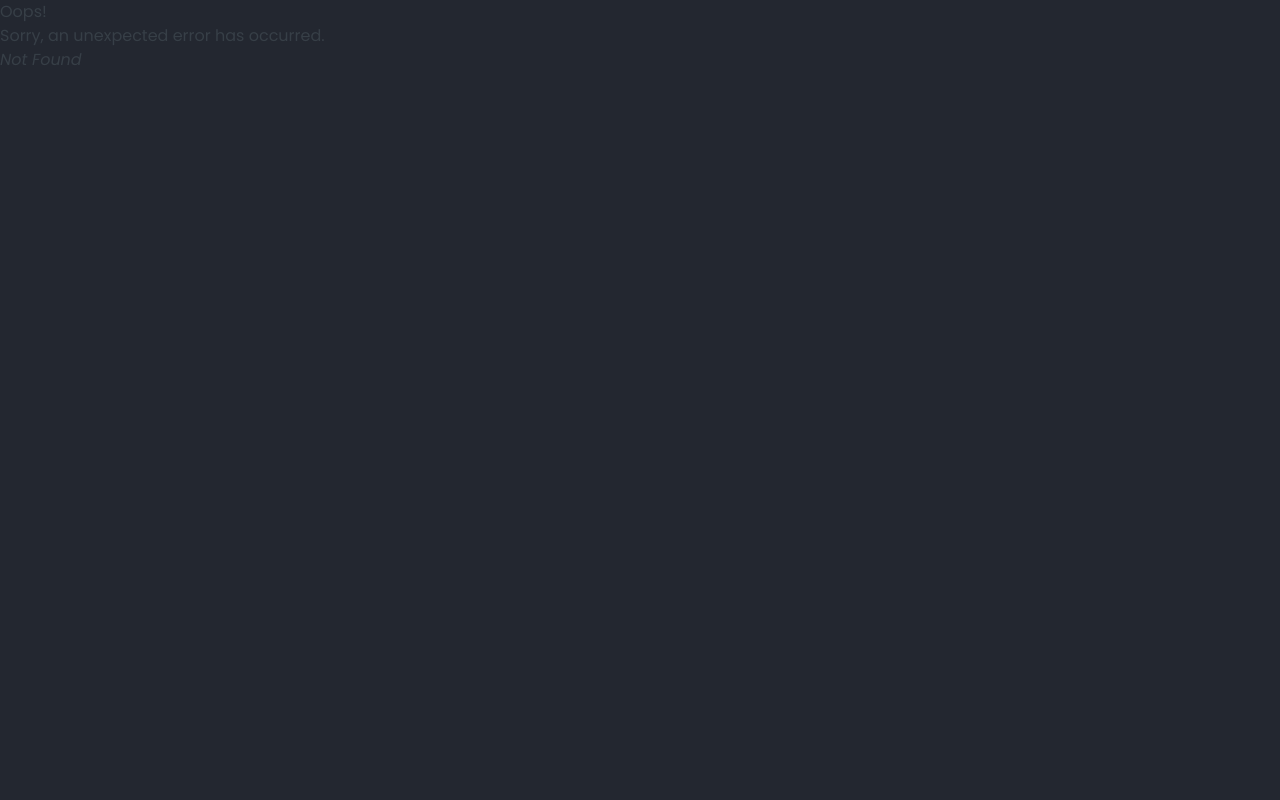
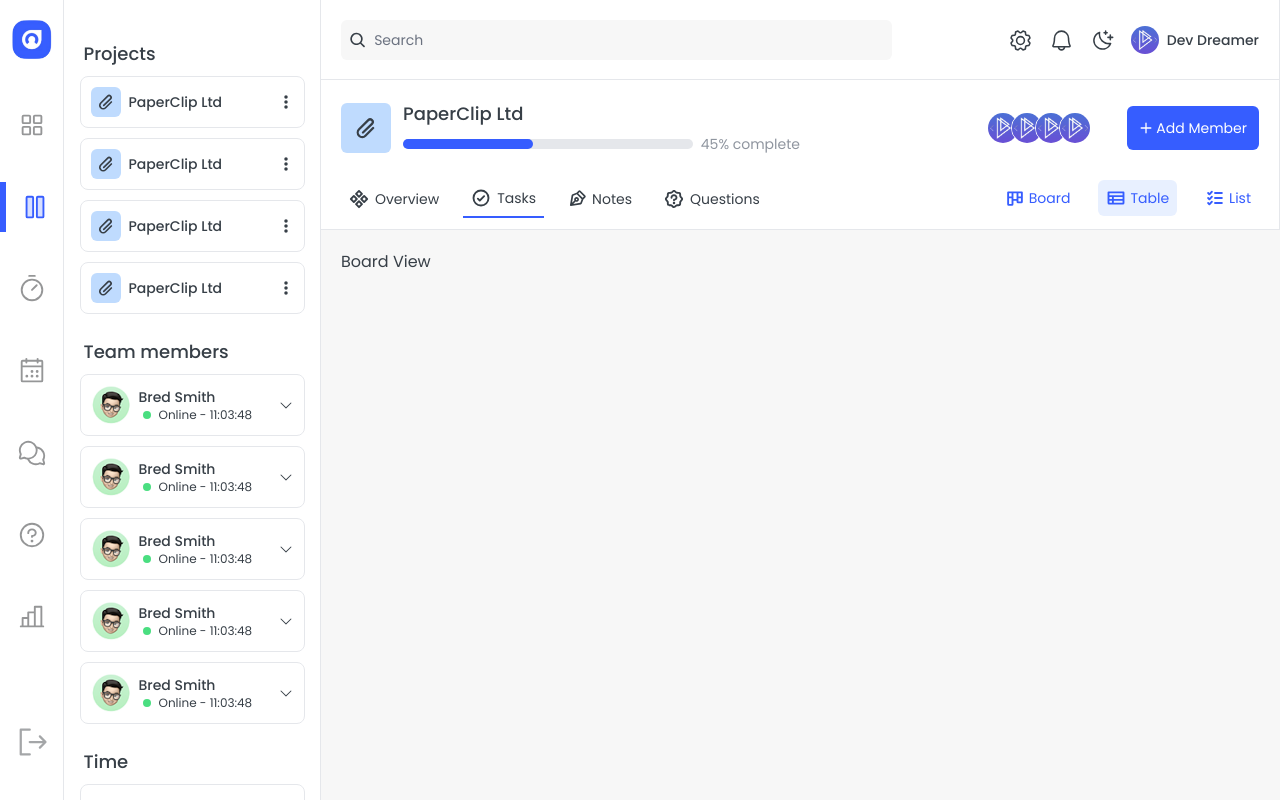
Before and after one commit to amitk7288/react-kanban, a React (Vite) app: page /1/boardview in a window 1280 px wide. Before the commit this address had no page. Built offline with nearby package versions, Linux system fonts and the light colour scheme.

Commit message:
updated mainview items

```diff
--- a/src/components/mainview/mainview-header/MainViewItems.jsx
+++ b/src/components/mainview/mainview-header/MainViewItems.jsx
@@ -1,26 +1,57 @@
+import { useState } from "react";
+import { Link } from "react-router-dom";
 import { PiKanbanBold, PiTableBold, PiListChecksBold } from "react-icons/pi";
 
 export default function MainViewItems() {
+    const viewItems = [
+      {
+        id: 1,
+        name: "Board",
+        path: "1/boardview",
+        icon: <PiKanbanBold className="text-xl" />,
+        active: false,
+      },
+      {
+        id: 2,
+        name: "Table",
+        path: "1/tableview",
+        icon: <PiTableBold className="text-xl" />,
+        active: true,
+      },
+      {
+        id: 3,
+        name: "List",
+        path: "1/listview",
+        icon: <PiListChecksBold className="text-xl" />,
+        active: false,
+      },
+    ];
+  const [items, setItems] = useState(viewItems);
+
+  function handleItemClick(itemId) {
+    setItems((prevState) => (
+      prevState.map((item) => (
+        item.id === itemId ? {...item, active: true} : {...item, active: false}
+      ))
+    ))
+  }
+
   return (
-    <nav className="col-start-2 col-end-3 row-start-2 row-end-3 flex sm:gap-5 gap-2 justify-self-end lg:pb-4">
-      <a href="#">
-        <div className="flex w-fit items-center gap-1 rounded-md bg-[#e8f0ff] px-2 py-2 text-[#365dff]">
-          <PiKanbanBold className="text-xl" />
-          <p className="text-sm font-normal hidden md:block">Board</p>
-        </div>
-      </a>
-      <a href="#">
-        <div className="flex w-fit items-center gap-1 rounded-md px-2 py-2">
-          <PiTableBold className="text-xl" />
-          <p className="text-sm font-normal hidden md:block">Table</p>
-        </div>
-      </a>
-      <a href="#">
-        <div className="flex w-fit items-center gap-1 rounded-md px-2 py-2 ">
-          <PiListChecksBold className="text-xl" />
-          <p className="text-sm font-normal hidden md:block">List</p>
-        </div>
-      </a>
+    <nav className="col-start-2 col-end-3 row-start-2 row-end-3 flex gap-2 justify-self-end sm:gap-5 lg:pb-4">
+      {items.map((item) => (
+        <Link
+          to={item.path}
+          key={item.id}
+          onClick={() => handleItemClick(item.id)}
+        >
+          <div
+            className={`duration-400 flex w-fit items-center gap-1 rounded-md ${item.active ? `bg-[#e8f0ff] dark:bg-[#b0ccff] dark:text-[#0f37de]` : `hover:bg-slate-100 dark:hover:bg-[#b0ccff] dark:hover:text-[#0f37de]`} px-2 py-2 text-[#365dff] dark:text-drkcol`}
+          >
+            {item.icon}
+            <p className="hidden text-sm font-normal md:block">{item.name}</p>
+          </div>
+        </Link>
+      ))}
     </nav>
   );
 }
--- a/src/components/mainview/mainview-header/MainViewNav.jsx
+++ b/src/components/mainview/mainview-header/MainViewNav.jsx
@@ -14,24 +14,28 @@ export default function MainViewNav() {
     {
       id: 1,
       name: "Overview",
+      path: "1/overview",
       active: false,
       icon: <PiDiamondsFourBold className="text-xl" />,
     },
     {
       id: 2,
       name: "Tasks",
+      path: "1/tasks",
       active: true,
       icon: <PiCheckCircleBold className="text-xl" />,
     },
     {
       id: 3,
       name: "Notes",
+      path: "1/notes",
       active: false,
       icon: <PiPenNibBold className="text-lg" />,
     },
     {
       id: 4,
       name: "Questions",
+      path: "1/questions",
       active: false,
       icon: <PiSealQuestionBold className="text-xl" />,
     },
@@ -51,7 +55,7 @@ export default function MainViewNav() {
       {items.map((item) => (
         <Link
           key={item.id}
-          to={`/${item.name}/1`}
+          to={item.path}
           className={`flex h-full cursor-pointer items-center justify-center ${item.active ? `border-b-2 border-[#365dff]` : null}`}
           onClick={() => handleNavItemClick(item.id)}
         >
--- a/src/components/mainview/mainview-header/ProjectProgress.jsx
+++ b/src/components/mainview/mainview-header/ProjectProgress.jsx
@@ -4,21 +4,21 @@ import {
 
 export default function ProjectProgress({title}) {
   return (
-    <div className="col-start-1 col-end-2 row-start-1 row-end-2 grid grid-cols-[50px_auto] gap-3 items-center">
+    <div className="col-start-1 col-end-2 row-start-1 row-end-2 grid grid-cols-[50px_auto] items-center gap-3">
       <div className="col-start-1 col-end-2 row-start-1 row-end-2 flex h-[50px] w-[50px] items-center justify-center rounded-md bg-blue-200 p-1.5">
         <PiPaperclipBold className="text-2xl dark:text-drkbg2" />
       </div>
-      <div className="w-[100%] flex flex-col justify-between gap-1">
-        <p className="font-medium lg:text-lg whitespace-nowrap">{title}</p>
+      <div className="flex w-[100%] flex-col justify-between gap-1">
+        <p className="whitespace-nowrap font-medium lg:text-lg">{title}</p>
         <div className="md:flex md:items-center md:gap-2">
           <div className="h-2.5 w-[100%] rounded-full bg-gray-200">
             <div
-              className="h-2.5 rounded-full bg-blue-600"
+              className="h-2.5 rounded-full bg-[#365dff]"
               style={{ width: "45%" }}
             ></div>
           </div>
           <div className="w-[auto]">
-            <span className="dark:text-drkcol text-sm font-normal text-[#8f959f] whitespace-nowrap">
+            <span className="whitespace-nowrap text-sm font-normal text-[#8f959f] dark:text-drkcol">
               45% complete
             </span>
           </div>
--- a/src/components/sidebar/sidebar-menu/sidebar-menu-item/project-items/ProjectItem.jsx
+++ b/src/components/sidebar/sidebar-menu/sidebar-menu-item/project-items/ProjectItem.jsx
@@ -8,7 +8,7 @@ import SidebarMenuItem from "../SidebarMenuItem";
 export default function ProjectItem() {
   return (
     <SidebarMenuItem className="cursor-pointer">
-      <div className="flex items-center gap-2" onClick={"/project_name"}>
+      <div className="flex items-center gap-2">
         <div className="col-start-1 col-end-2 row-start-1 row-end-2 flex h-[30px] w-[30px] items-center justify-center rounded-md bg-blue-200 p-1.5">
           <PiPaperclipBold className="text-xl dark:text-drkbg2" />
         </div>
--- /dev/null
+++ b/src/routes/BoardView.jsx
@@ -0,0 +1,7 @@
+export default function BoardView() {
+  return (
+    <div className="#181a1f fixed right-0 top-[230px] z-[-1] h-[calc(100%_-_230px)] w-full overflow-x-auto overflow-y-hidden border-l bg-[#f7f7f7] p-5 lg:w-[calc(100%_-_25vw)] 2xl:w-[calc(100%_-_20vw)] dark:border-drkbrd dark:bg-drkbg dark:text-drkcol">
+      Board View
+    </div>
+  );
+}
--- /dev/null
+++ b/src/routes/ListView.jsx
@@ -0,0 +1,8 @@
+
+export default function ListView() {
+  return (
+    <div className="#181a1f fixed right-0 top-[230px] z-[-1] h-[calc(100%_-_230px)] w-full overflow-x-auto overflow-y-hidden border-l bg-[#f7f7f7] p-5 lg:w-[calc(100%_-_25vw)] 2xl:w-[calc(100%_-_20vw)] dark:border-drkbrd dark:bg-drkbg dark:text-drkcol">
+      ListView
+    </div>
+  );
+}
--- /dev/null
+++ b/src/routes/TableView.jsx
@@ -0,0 +1,7 @@
+export default function TableView() {
+  return (
+    <div className="#181a1f fixed right-0 top-[230px] z-[-1] h-[calc(100%_-_230px)] w-full overflow-x-auto overflow-y-hidden border-l bg-[#f7f7f7] p-5 lg:w-[calc(100%_-_25vw)] 2xl:w-[calc(100%_-_20vw)] dark:border-drkbrd dark:bg-drkbg dark:text-drkcol">
+      TableView
+    </div>
+  );
+}
```
Also changed, not shown: src/main.jsx (+19 -4 lines).
